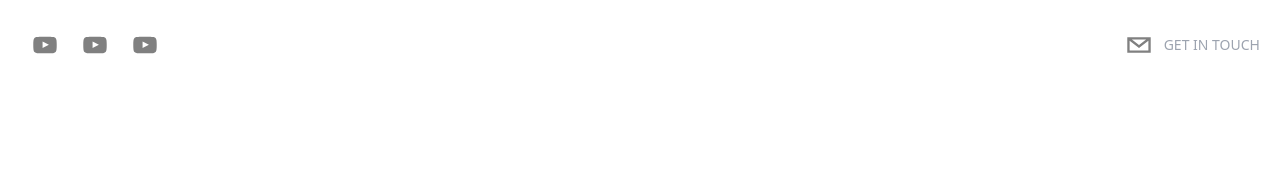
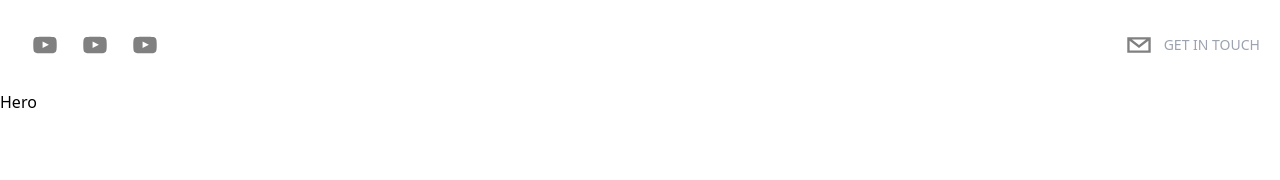
Before and after one commit to RuslanMirets/portfolio-sonny-sangha, a Next.js app: page / in a window 1280 px wide. Shown: the top 180 px of the page. Built offline with nearby package versions, Linux system fonts and the light colour scheme.

Commit message:
Building the Hero Section (1/2)

```diff
--- /dev/null
+++ b/components/Hero.tsx
@@ -0,0 +1,7 @@
+import { FC } from "react";
+
+const Hero: FC = () => {
+	return <div>Hero</div>;
+};
+
+export default Hero;
--- a/pages/index.tsx
+++ b/pages/index.tsx
@@ -1,5 +1,6 @@
 import Head from "next/head";
 import Header from "../components/Header";
+import Hero from "../components/Hero";
 
 export default function Home() {
 	return (
@@ -10,7 +11,9 @@
 			<Header />
 
 			{/* Hero */}
-
+			<section id="hero">
+				<Hero />
+			</section>
 			{/* About */}
 
 			{/* Experience */}
```
